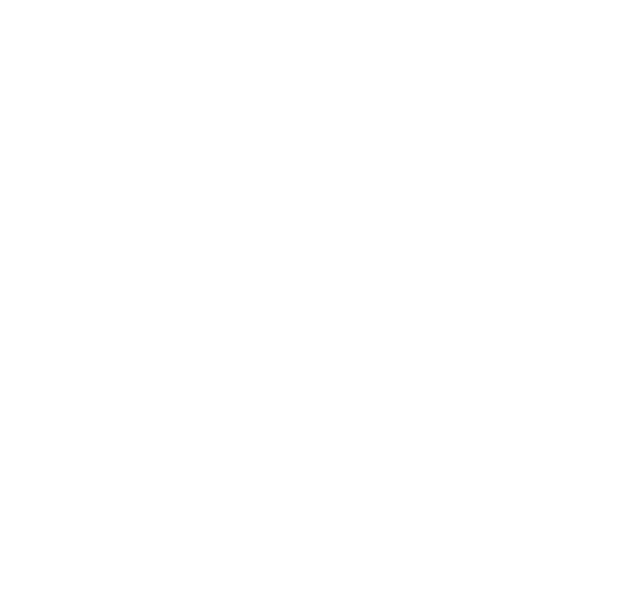
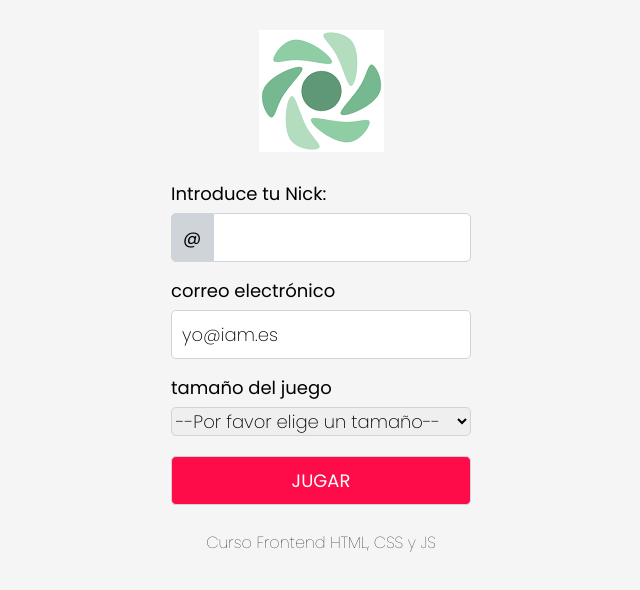
Before and after one commit to 1AdErsOn/MasterDots, a plain HTML site: page index.html in a window 1280 px wide. Shown: the whole page, without its empty margins (319-959 px from the left). Drawn offline with Linux system fonts and the light colour scheme.

Commit message:
Index Desing

```diff
--- /dev/null
+++ b/css/reset.css
@@ -0,0 +1,48 @@
+/* http://meyerweb.com/eric/tools/css/reset/
+   v2.0 | 20110126
+   License: none (public domain)
+*/
+
+html, body, div, span, applet, object, iframe,
+h1, h2, h3, h4, h5, h6, p, blockquote, pre,
+a, abbr, acronym, address, big, cite, code,
+del, dfn, em, img, ins, kbd, q, s, samp,
+small, strike, strong, sub, sup, tt, var,
+b, u, i, center,
+dl, dt, dd, ol, ul, li,
+fieldset, form, label, legend,
+table, caption, tbody, tfoot, thead, tr, th, td,
+article, aside, canvas, details, embed,
+figure, figcaption, footer, header, hgroup,
+menu, nav, output, ruby, section, summary,
+time, mark, audio, video {
+	margin: 0;
+	padding: 0;
+	border: 0;
+	font-size: 100%;
+	font: inherit;
+	vertical-align: baseline;
+}
+/* HTML5 display-role reset for older browsers */
+article, aside, details, figcaption, figure,
+footer, header, hgroup, menu, nav, section {
+	display: block;
+}
+body {
+	line-height: 1;
+}
+ol, ul {
+	list-style: none;
+}
+blockquote, q {
+	quotes: none;
+}
+blockquote:before, blockquote:after,
+q:before, q:after {
+	content: '';
+	content: none;
+}
+table {
+	border-collapse: collapse;
+	border-spacing: 0;
+}
--- /dev/null
+++ b/css/style.css
@@ -0,0 +1,72 @@
+body{
+  background-color: #f5f5f5;
+  font-family: 'Poppins',sans-serif;
+}
+header,footer{
+  text-align: center;
+  margin: 30px auto 0px auto;
+  width: 300px;
+}
+main{
+  margin: 30px auto 0px auto;
+  width: 300px;
+}
+form{
+  display: flex;
+  flex-direction: column;
+  row-gap: 20px;
+  font-size: 18px;
+}
+label{
+  display: block;
+  margin-bottom: 10px;
+}
+input{
+  display: inline;
+  font-family: 'Poppins',sans-serif;
+  width: 236px;
+  border: 1px solid #ced4da;
+  padding: 10px;
+  border-radius: 0px 5px 5px 0px;
+  font-weight: 200;
+  font-size:18px;
+
+}
+input[type="email"]{
+  border: 1px solid #ced4da;
+  font-weight: 200;
+  font-size:18px;
+  border-radius: 5px;
+  width: 278px;
+}
+input[type="submit"]{
+  background-color: #fd0c49;
+  color: #fff;
+  font-weight: 400;
+  border-radius: 5px;
+  width: 100%;
+}
+select{
+  font-family: 'Poppins',sans-serif;
+  width: 100%;
+  border: 1px solid #ced4da;
+  border-radius: 5px;
+  font-weight: 200;
+  font-size:18px;
+}
+footer{
+  font-weight: 100;
+}
+/*IDs*/
+#nicka{
+  float: left;
+  font-family: 'Poppins', sans-serif;
+  text-align: center;
+  width: 20px;
+  background-color: #ced4da;
+  border: 1px solid #ced4da;
+  padding: 10px;
+  border-radius: 5px 0px 0px 5px;
+  font-weight: 400;
+  font-size: 18px;
+}
--- a/index.html
+++ b/index.html
@@ -1,11 +1,53 @@
 <!DOCTYPE html>
 <html lang="es">
+
 <head>
     <meta charset="UTF-8">
     <meta name="viewport" content="width=device-width, initial-scale=1.0">
     <title>MasterDots Game</title>
+    <link rel="preconnect" href="https://fonts.googleapis.com">
+    <link rel="preconnect" href="https://fonts.gstatic.com" crossorigin>
+    <link href="https://fonts.googleapis.com/css2?family=Poppins:wght@100;200;300;400&display=swap" rel="stylesheet">
+    <link rel="stylesheet" href="./css/reset.css">
+    <link rel="stylesheet" href="./css/style.css">
 </head>
+
 <body>
+    <!-- HEADER -->
+    <header>
+        <img src="./img/logo.png" alt="Logo">
+    </header>
+    <!-- MAIN -->
+    <main>
+        <form action="#">
+            <div class="itemform">
+                <label for="nick">Introduce tu Nick: </label>
+                <input type="text" name="nick" value="@" id="nicka" readonly>
+                <input type="text" name="nick" id="nick">
+            </div>
+            <div class="itemform">
+                <label for="email">correo electrónico</label>
+                <input type="email" id="email" value="yo@iam.es">
+            </div>
+            <div class="itemform">
+                <label for="tamano">tamaño del juego</label>
+                <select name="tamano" id="tamano">
+                    <option value="">--Por favor elige un tamaño--</option>
+                    <option value="1">4x4</option>
+                    <option value="2">5x5</option>
+                    <option value="3">6x6</option>
+                </select>
+            </div>
+            <div class="itemform">
+                <input type="submit" value="JUGAR">
+            </div>
+        </form>
+    </main>
+    <!-- FOOTER -->
+    <footer>
+        <p>Curso Frontend HTML, CSS y JS</p>
+    </footer>
 
 </body>
+
 </html>
```
Also changed, not shown: img/logo.png (added).
